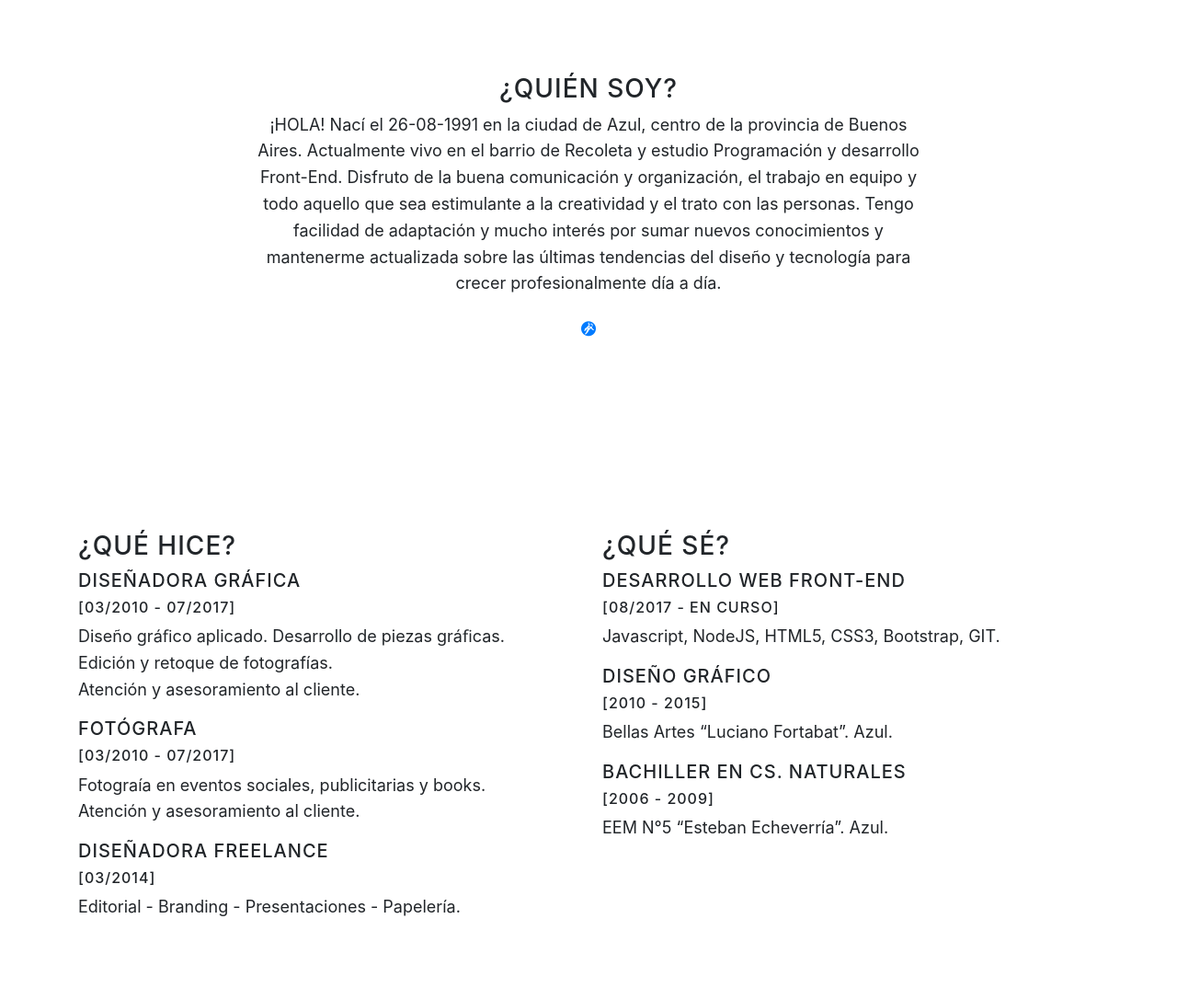
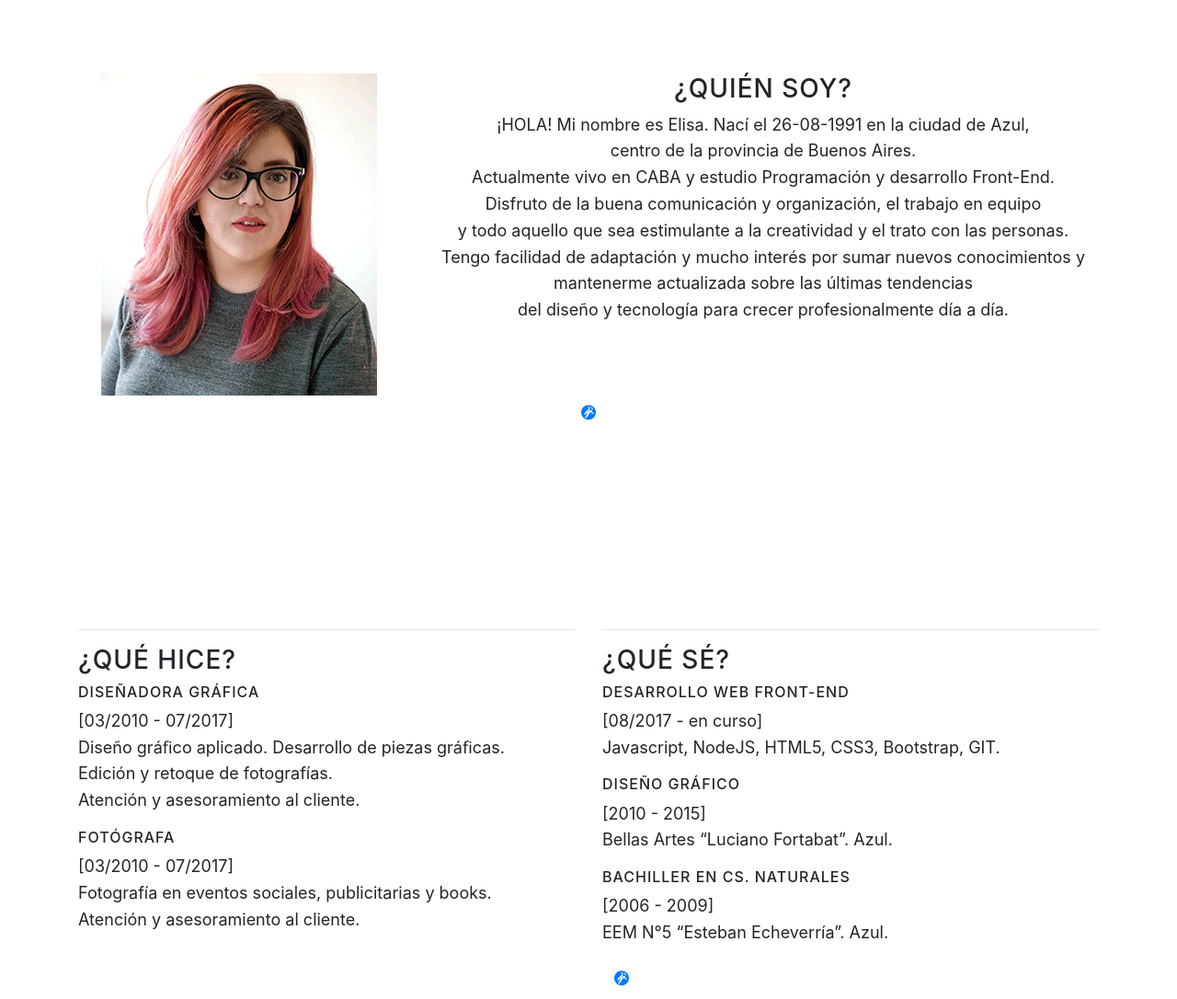
Before and after one commit to soyelisalara/practicas_bootcamp, a website with bundled scripts: page Landing_mia/index.html in a window 1280 px wide. Shown: the part 920-2006 px from the top of the page at 92% size. Built offline with nearby package versions, Linux system fonts and the light colour scheme.

Commit message:
modif landing

```diff
--- a/Landing_mia/css/grayscale.css
+++ b/Landing_mia/css/grayscale.css
@@ -1,18 +1,3 @@
-/*!
- * Start Bootstrap - Grayscale v4.0.0-beta.2 (https://startbootstrap.com/template-overviews/grayscale)
- * Copyright 2013-2017 Start Bootstrap
- * Licensed under MIT (https://github.com/BlackrockDigital/startbootstrap-grayscale/blob/master/LICENSE)
- */
-body {
-  font-family: 'Lora', 'Helvetica Neue', Helvetica, Arial, sans-serif;
-  position: relative;
-  width: 100%;
-  height: 100%;
-  color: white;
-  background-color: black;}
-html {
-  width: 100%;
-  height: 100%; }
 
 h1,
 h2,
@@ -20,19 +5,19 @@ h3,
 h4,
 h5,
 h6 {
-  font-family: 'Cabin', 'Helvetica Neue', Helvetica, Arial, sans-serif;
+  font-family: 'Raleway', sans-serif;
   font-weight: 200;
   margin: 0 0 35px;
   letter-spacing: 1px;
   text-transform: uppercase; }
 
 p {
-  font-size: 16px;
+  font-size: 15px;
   line-height: 2;
   margin: 0 0 25px; }
   @media (min-width: 768px) {
     p {
-      font-size: 18px;
+      font-size: 16px;
       line-height: 1.6;
       margin: 0 0 35px; } }
 
@@ -149,29 +134,6 @@ a {
   text-transform: uppercase;
   border-radius: 0; }
 
-/*.btn-default {
-  color: rgb(139, 101, 130);
-  border: 1px solid rgb(139, 101, 130)3;
-  background-color: transparent; }
-  .btn-default:focus, .btn-default:hover {
-    color: black;
-    border: 1px solid rgb(139, 101, 130);
-    outline: none;
-    background-color: rgb(139, 101, 130); }
-
-ul.banner-social-buttons {
-  margin-top: 0; }
-  @media (max-width: 1199px) {
-    ul.banner-social-buttons {
-      margin-top: 15px; } }
-  @media (max-width: 767px) {
-    ul.banner-social-buttons li {
-      display: block;
-      margin-bottom: 20px;
-      padding: 0; }
-      ul.banner-social-buttons li:last-child {
-        margin-bottom: 0; } }
-*/
 footer {
   padding: 50px 0; }
   footer p {
--- /dev/null
+++ b/Landing_mia/css/style.css
@@ -0,0 +1,7 @@
+.experiencias{
+	background-color: red;
+}
+
+.photo{
+	border-radius: 50px;
+}
--- a/Landing_mia/index.html
+++ b/Landing_mia/index.html
@@ -11,12 +11,12 @@
 		<link href="https://fonts.googleapis.com/css?family=Open+Sans:300i,400" rel="stylesheet">
 		<!-- Custom styles for this template -->
 		<link href="css/grayscale.min.css" rel="stylesheet">
+		<link rel="stylesheet" href="css/style.css" rel="stylesheet">
 	</head>
 	<body id="page-top">
 		<!-- Navigation -->
 		<nav class="navbar navbar-expand-lg navbar-light fixed-top" id="mainNav">
 			<div class="container">
-        <!--  <a class="navbar-brand js-scroll-trigger" href="#page-top">Lara Elisa</a> -->
 				<button class="navbar-toggler navbar-toggler-right" type="button" data-toggle="collapse" data-target="#navbarResponsive" aria-controls="navbarResponsive" aria-expanded="false" aria-label="Toggle navigation">
 				Menu
 				<i class="fa fa-bars"></i>
@@ -25,6 +25,9 @@
 					<ul class="navbar-nav ml-auto">
 						<li class="nav-item">
 							<a class="nav-link js-scroll-trigger" href="#about">Quien soy</a>
+						</li>
+						<li class="nav-item">
+							<a class="nav-link js-scroll-trigger" href="#experience">Experiencia</a>
 						</li>
 						<li class="nav-item">
 							<a class="nav-link js-scroll-trigger" href="#contact">Contacto</a>
@@ -39,7 +42,7 @@
 				<div class="container">
 					<div class="row">
 						<div class="col-lg-8 mx-auto">
-              <h1 class="brand-heading">Gatitos</h1>
+							<h1 class="brand-heading">Gatos</h1>
 							<p class="intro-text">Van a dominar el mundo. ¡Y lo sabes!</p>
 							<a href="#about" class="btn js-scroll-trigger">
 								<i class="fa fa-grav animated"></i>
@@ -53,14 +56,20 @@
 		<section id="about" class="content-section text-center">
 			<div class="container">
 				<div class="row">
+					<div class="col-lg-4 mx-auto">
+						<img id="photo" src="img/photo_me-2.jpg" alt="Me">
+					</div>
 					<div class="col-lg-8 mx-auto">
 						<h3>¿Quién soy?</h3>
-            <p><light>¡HOLA! Nací el 26-08-1991 en la ciudad de Azul, centro de la provincia de Buenos Aires.
-              Actualmente vivo en el barrio de Recoleta y estudio Programación y desarrollo Front-End.
-              Disfruto de la buena comunicación y organización, el trabajo en equipo y todo aquello que sea estimulante a la
-              creatividad y el trato con las personas. Tengo facilidad de adaptación y mucho interés por sumar nuevos
-              conocimientos y mantenerme actualizada sobre las últimas tendencias del diseño y tecnología para crecer
+						<p><light>¡HOLA! Mi nombre es Elisa. Nací el 26-08-1991 en la ciudad de Azul, <br>centro de la provincia de Buenos Aires.<br>
+							Actualmente vivo en CABA y estudio Programación y desarrollo Front-End.<br>
+							Disfruto de la buena comunicación y organización, el trabajo en equipo<br> y todo aquello que sea estimulante a la
+							creatividad y el trato con las personas. <br>Tengo facilidad de adaptación y mucho interés por sumar nuevos
+							conocimientos y mantenerme actualizada sobre las últimas tendencias <br>del diseño y tecnología para crecer
 						profesionalmente día a día.</light></p>
+
+					</div>
+					<div class="col-lg-8 mx-auto">
 						<a href="#experience" class="btn js-scroll-trigger">
 							<i class="fa fa-grav animated"></i>
 						</a>
@@ -70,57 +79,65 @@
 		</section>
 		<!-- Experience-Sections -->
 		<section id="experience" class="experience">
-      <div class="container">
+			<div class="container" id="experiencias">
 				<div class="row">
 					<div class="col-md-6 col-sm-6 col-xs-12">
 						<div class="experience-content">
+							<hr>
 							<h3>¿Qué hice?</h3>
 							<div class="content-details content-border">
-                <h5>DISEÑADORA GRÁFICA</h5>
-                <h6>[03/2010 - 07/2017]</h6>
-                <p>Diseño gráﬁco aplicado. Desarrollo de piezas gráﬁcas. <br> Edición y retoque de fotografías. <br>Atención y asesoramiento al cliente. </p>
+								<h6>DISEÑADORA GRÁFICA</h6>
+								<p>[03/2010 - 07/2017]<br>Diseño gráﬁco aplicado. Desarrollo de piezas gráﬁcas. <br> Edición y retoque de fotografías. <br>Atención y asesoramiento al cliente. </p>
 							</div>
 							<div class="content-details">
-                <h5>FOTÓGRAFA</h5>
-                <h6>[03/2010 - 07/2017] </h6>
-                <p>Fotograía en eventos sociales, publicitarias y books. <br>Atención y asesoramiento al cliente.</p>
-              </div>
-              <div class="content-details">
-                <h5>DISEÑADORA FREELANCE</h5>
-                <h6>[03/2014] </h6>
-                <p>Editorial  - Branding  - Presentaciones  - Papelería.</p>
+								<h6>FOTÓGRAFA</h6>
+								<p>[03/2010 - 07/2017] <br> Fotografía en eventos sociales, publicitarias y books. <br>Atención y asesoramiento al cliente.</p>
 							</div>
 						</div>
 					</div>
 					<div class="col-md-6 col-sm-6 col-xs-12">
 						<div class="experience-content">
+							<hr>
 							<h3>¿Qué sé?</h3>
 							<div class="content-details content-border">
-                <h5>DESARROLLO WEB FRONT-END</h5>
-                <h6>[08/2017 - en curso] </h6>
-                <p>Javascript, NodeJS, HTML5, CSS3, Bootstrap, GIT.  </p>
+								<h6>DESARROLLO WEB FRONT-END</h6>
+								<p>[08/2017 - en curso] <br>Javascript, NodeJS, HTML5, CSS3, Bootstrap, GIT.  </p>
 							</div>
 							<div class="content-details">
-                <h5>DISEÑO GRÁFICO</h5>
-                <h6>[2010 - 2015]</h6>
-                <p>Bellas Artes “Luciano Fortabat”. Azul.</p>
+								<h6>DISEÑO GRÁFICO</h6>
+								<p>[2010 - 2015] <br>Bellas Artes “Luciano Fortabat”. Azul.</p>
 							</div>
 							<div class="content-details">
-                <h5>BACHILLER EN CS. NATURALES</h5>
-                <h6>[2006 - 2009] </h6>
-                <p>EEM N°5 “Esteban Echeverría”. Azul.</p>
+								<h6>BACHILLER EN CS. NATURALES</h6>
+								<p>[2006 - 2009] <br>EEM N°5 “Esteban Echeverría”. Azul.</p>
 							</div>
+							<a href="#contact" class="btn js-scroll-trigger">
+								<i class="fa fa-grav animated"></i>
+							</a>
+						</div>
+					</div>
+				</div>
+
+			</section>
+
+			<!-- Intereses Section
+			<section id="intereses" class="content-section text-center">
+				<div class="container">
+					<div class="row">
+						<div class="col-md-4 mx-auto">
+							<h2>Intereses</h2>
 						</div>
 					</div>
 				</div>
 			</section>
+			 -->
 			<!-- Contact Section -->
 			<section id="contact" class="content-section text-center">
 				<div class="container">
 					<div class="row">
 						<div class="col-lg-8 mx-auto">
 							<h2>Contacto</h2>
-              <p>Podés saber más de mi (?
+							<p>Podés saber más de mi (? </p>
 							<ul class="list-inline banner-social-buttons">
 								<li class="list-inline-item">
 									<a href="https://twitter.com/SoyElisaLara" class="btn btn-default btn-lg">
@@ -153,7 +170,7 @@
 	<!-- Footer -->
 	<footer>
 		<div class="container text-center">
-        <p>Quiero saber más &copy; 2017</p>
+			<p>Lara, Elisa &copy; 2017</p>
 		</div>
 	</footer>
 	<!-- Bootstrap core JavaScript -->
```
Also changed, not shown: Landing_mia/css/grayscale.min.css, Landing_mia/img/intro-blan.jpg (added), Landing_mia/img/photo_me-2.jpg (added). Lines whose indentation alone changed are shown as unchanged.
